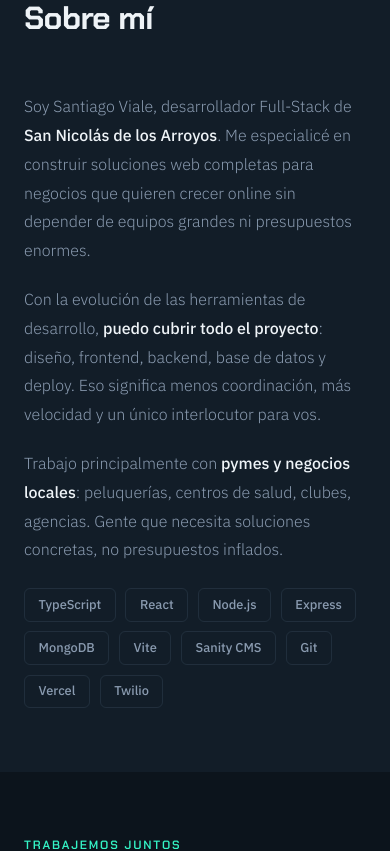
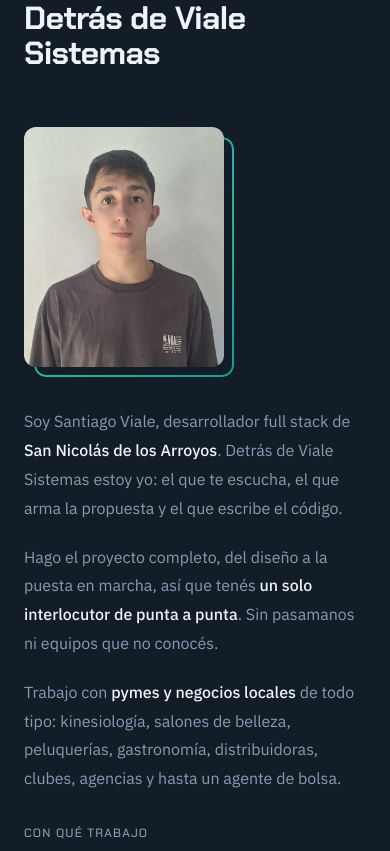
Before and after one commit to santicbsn14/SantiagoViale-Web, a React (Vite) app: page / in a window 390 px wide. Shown: the part 8600-9451 px from the top of the page. Built offline with nearby package versions, Linux system fonts and the light colour scheme.

Commit message:
R08: AboutMe

```diff
--- a/src/Components/About-Me/About-me.tsx
+++ b/src/Components/About-Me/About-me.tsx
@@ -8,24 +8,24 @@ const AboutMe: React.FC = () => {
   return (
     <section id="sobre-mi" className="section about-section">
       <div className="section-label">Quién soy</div>
-      <h2 className="section-title">Sobre mí</h2>
+      <h2 className="section-title">Detrás de Viale Sistemas</h2>
 
       <div className="about-inner">
         <div className="about-text">
           <p>
-            Soy Santiago Viale, desarrollador Full-Stack de <strong>San Nicolás de los Arroyos</strong>.
-            Me especialicé en construir soluciones web completas para negocios que quieren crecer online
-            sin depender de equipos grandes ni presupuestos enormes.
+            Soy Santiago Viale, desarrollador full stack de <strong>San Nicolás de los Arroyos</strong>.
+            Detrás de Viale Sistemas estoy yo: el que te escucha, el que arma la propuesta y el que
+            escribe el código.
           </p>
           <p>
-            Con la evolución de las herramientas de desarrollo, <strong>puedo cubrir todo el proyecto</strong>:
-            diseño, frontend, backend, base de datos y deploy. Eso significa menos coordinación,
-            más velocidad y un único interlocutor para vos.
+            Hago el proyecto completo, del diseño a la puesta en marcha, así que tenés{' '}
+            <strong>un solo interlocutor de punta a punta</strong>. Sin pasamanos ni equipos que no conocés.
           </p>
           <p>
-            Trabajo principalmente con <strong>pymes y negocios locales</strong>: peluquerías, centros de salud,
-            clubes, agencias. Gente que necesita soluciones concretas, no presupuestos inflados.
+            Trabajo con <strong>pymes y negocios locales</strong> de todo tipo: kinesiología, salones de
+            belleza, peluquerías, gastronomía, distribuidoras, clubes, agencias y hasta un agente de bolsa.
           </p>
+          <p className="stack-label">Con qué trabajo</p>
           <div className="stack-list">
             {stack.map((s) => (
               <span key={s} className="stack-pill">{s}</span>
@@ -34,7 +34,7 @@ const AboutMe: React.FC = () => {
         </div>
 
         <div className="about-visual">
-          <div className="about-img-frame" />
+          <div className="about-img-frame" aria-hidden="true" />
 
           <img src={santiagoViale} alt="Santiago Viale" className="about-img" />
         </div>
--- a/src/Components/About-Me/AboutMe.css
+++ b/src/Components/About-Me/AboutMe.css
@@ -15,28 +15,42 @@
   font-size: 1rem;
   line-height: 1.8;
   margin-bottom: 1.25rem;
-  font-weight: 300;
+  font-weight: 400;
 }
 .about-text p strong { color: var(--text); font-weight: 500; }
+
+.about-text p.stack-label {
+  font-family: var(--font-display);
+  font-weight: 500;
+  font-size: 0.75rem;
+  line-height: 1.4;
+  letter-spacing: 0.1em;
+  text-transform: uppercase;
+  color: var(--muted);
+  margin: 2rem 0 0.75rem;
+}
 
 .stack-list {
   display: flex;
   flex-wrap: wrap;
   gap: 0.6rem;
-  margin-top: 1.5rem;
+  margin-top: 0;
 }
 .stack-pill {
   padding: 0.35rem 0.85rem;
   border: 1px solid var(--border);
   border-radius: 6px;
+  font-family: var(--font-display);
   font-size: 0.8rem;
   color: var(--muted);
   font-weight: 500;
   transition: all 0.2s;
 }
-.stack-pill:hover { border-color: var(--accent); color: var(--accent); }
+.stack-pill:hover { border-color: var(--accent-line); color: var(--accent); }
 
 .about-visual {
+  --img-w: 280px;
+  --img-h: 340px;
   position: relative;
   display: flex;
   justify-content: center;
@@ -44,8 +58,8 @@
 }
 
 .about-img {
-  width: 280px;
-  height: 340px;
+  width: var(--img-w);
+  height: var(--img-h);
   object-fit: cover;
   border-radius: 12px;
   position: relative;
@@ -53,30 +67,28 @@
   filter: grayscale(20%);
 }
 
-.about-img-placeholder {
-  width: 280px;
-  height: 340px;
-  background: linear-gradient(135deg, #1e1e1e 0%, #252525 100%);
-  border-radius: 12px;
-  display: flex;
-  align-items: center;
-  justify-content: center;
-  font-size: 5rem;
-  position: relative;
-  z-index: 1;
-}
-
 .about-img-frame {
   position: absolute;
-  width: 280px;
-  height: 340px;
-  border: 2px solid var(--accent);
+  width: var(--img-w);
+  height: var(--img-h);
+  box-sizing: border-box;
+  padding: 2px;
+  background: var(--gradient);
+  -webkit-mask: linear-gradient(#000 0 0) content-box, linear-gradient(#000 0 0);
+  -webkit-mask-composite: xor;
+  mask: linear-gradient(#000 0 0) content-box exclude, linear-gradient(#000 0 0);
   border-radius: 12px;
   transform: translate(12px, 12px);
-  opacity: 0.3;
+  opacity: 0.7;
 }
 
 @media (max-width: 768px) {
-  .about-inner { grid-template-columns: 1fr; gap: 3rem; }
-  .about-visual { display: none; }
+  .about-inner { grid-template-columns: 1fr; gap: 2.5rem; }
+  .about-visual {
+    --img-w: 200px;
+    --img-h: 240px;
+    order: -1;
+    justify-content: flex-start;
+  }
+  .about-img-frame { transform: translate(10px, 10px); }
 }
--- a/src/Components/Projects/Projects.tsx
+++ b/src/Components/Projects/Projects.tsx
@@ -38,7 +38,7 @@ const projects: Project[] = [
     type: 'system',
     typeLabel: 'Web + Turnos',
     image: camilaGonzalez,
-    live: 'PEGAR_URL_CAMILA',
+    live: 'https://camilagonzalezbelleza.com',
   },
   {
     title: 'Kinefit',
```
Also changed, not shown: 1 other file (tests, documents, lock files or other folders).
